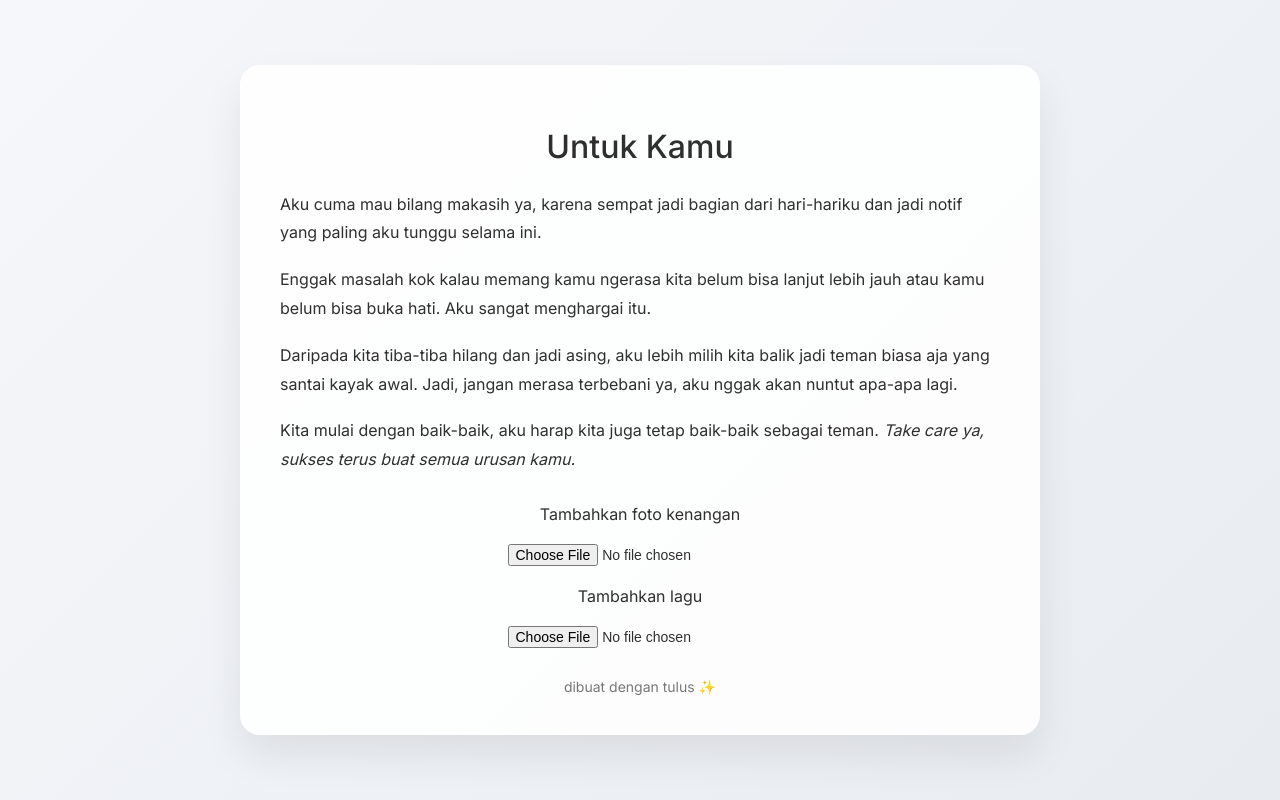
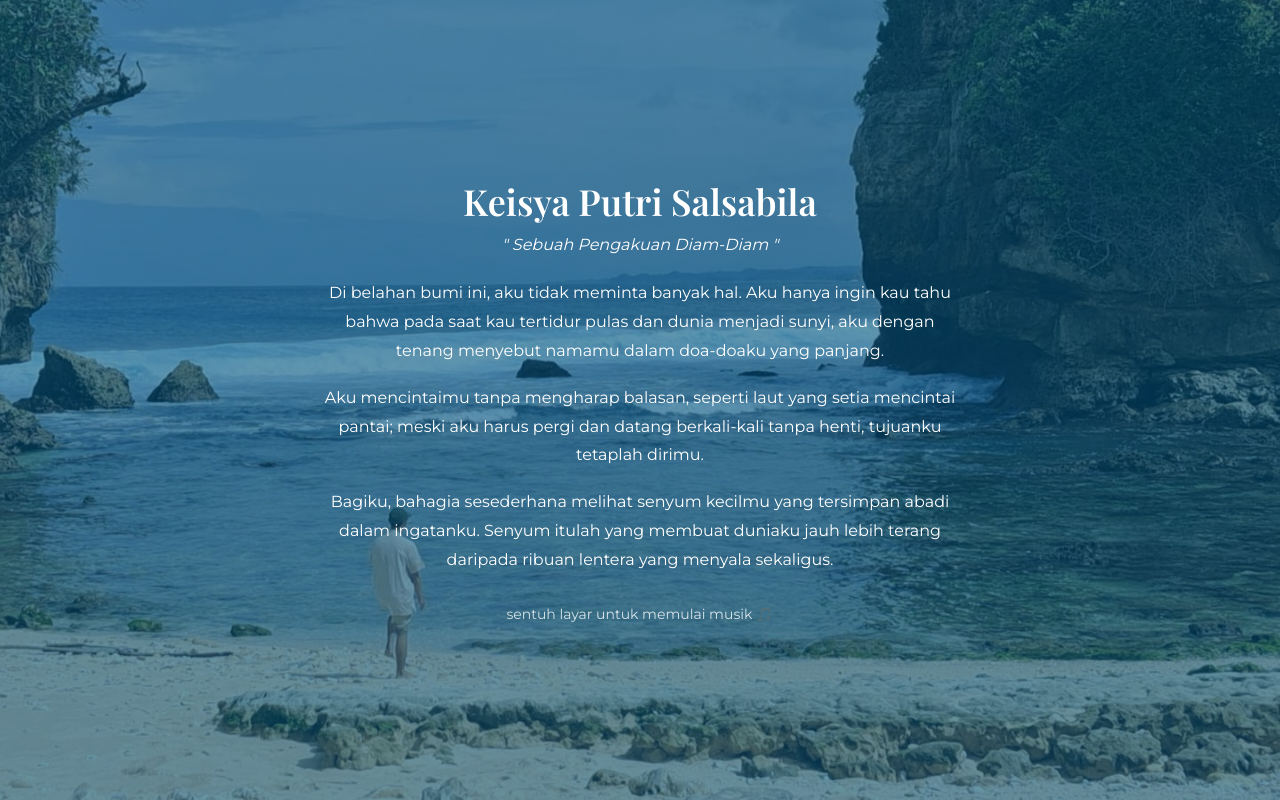
Before and after one commit to fikosangpejuang-commits/ungkapan, a plain HTML site: page index.html in a window 1280 px wide. Drawn offline with nearby package versions, Linux system fonts and the light colour scheme.

Commit message:
Add files via upload

```diff
--- a/index.html
+++ b/index.html
@@ -1,105 +1,135 @@
 <!DOCTYPE html>
 <html lang="id">
 <head>
-  <meta charset="UTF-8" />
-  <meta name="viewport" content="width=device-width, initial-scale=1.0" />
-  <title>Untuk Kamu</title>
-  <link href="https://fonts.googleapis.com/css2?family=Inter:wght@300;400;500&display=swap" rel="stylesheet">
+<meta charset="UTF-8">
+<meta name="viewport" content="width=device-width, initial-scale=1.0">
+<title>Sebuah Pengakuan Diam-Diam</title>
+
+<!-- Font klasik -->
+<link href="https://fonts.googleapis.com/css2?family=Playfair+Display:wght@600&family=Montserrat:wght@300;400&display=swap" rel="stylesheet">
+
 <style>
+* {
+  margin: 0;
+  padding: 0;
+  box-sizing: border-box;
+}
+
 body {
-      margin: 0;
   min-height: 100vh;
+  background:
+    linear-gradient(rgba(0,80,120,0.6), rgba(0,80,120,0.6)),
+    url('foto.jpg') center/cover no-repeat;
   display: flex;
   justify-content: center;
   align-items: center;
-      background: linear-gradient(135deg, #f5f7fa, #e8ecf1);
-      font-family: 'Inter', sans-serif;
-      color: #2f2f2f;
-    }
-    .card {
-      background: rgba(255,255,255,0.9);
-      max-width: 720px;
-      padding: 40px;
-      border-radius: 20px;
-      box-shadow: 0 20px 40px rgba(0,0,0,0.08);
-      animation: fadeIn 1.2s ease;
-    }
-    h1 {
-      font-weight: 500;
-      margin-bottom: 24px;
+  font-family: 'Montserrat', sans-serif;
+  color: #fff;
   text-align: center;
 }
+
+.container {
+  max-width: 700px;
+  padding: 30px;
+  animation: fadeIn 2s ease forwards;
+}
+
+h1 {
+  font-family: 'Playfair Display', serif;
+  font-size: 36px;
+  margin-bottom: 10px;
+  opacity: 0;
+  animation: slideUp 1.5s ease forwards;
+}
+
+.subtitle {
+  font-style: italic;
+  margin-bottom: 25px;
+  opacity: 0;
+  animation: slideUp 1.5s ease forwards;
+  animation-delay: 0.5s;
+}
+
 p {
+  font-size: 16px;
   line-height: 1.8;
-      font-size: 16px;
   margin-bottom: 18px;
+  opacity: 0;
+  animation: fadeText 1.5s ease forwards;
 }
-    .media {
+
+/* Delay bertahap */
+p:nth-of-type(1) { animation-delay: 1s; }
+p:nth-of-type(2) { animation-delay: 2s; }
+p:nth-of-type(3) { animation-delay: 3s; }
+
+.hint {
   margin-top: 30px;
-      display: flex;
-      flex-direction: column;
-      gap: 20px;
-      align-items: center;
+  font-size: 14px;
+  opacity: 0.8;
 }
-    input[type="file"] {
-      font-size: 14px;
+
+/* Animasi */
+@keyframes fadeIn {
+  from { opacity: 0; }
+  to { opacity: 1; }
 }
-    img {
-      max-width: 100%;
-      border-radius: 16px;
-      display: none;
+
+@keyframes slideUp {
+  from {
+    opacity: 0;
+    transform: translateY(30px);
   }
-    audio {
-      width: 100%;
-      display: none;
+  to {
+    opacity: 1;
+    transform: translateY(0);
   }
-    footer {
-      margin-top: 30px;
-      text-align: center;
-      font-size: 14px;
-      color: #777;
 }
-    @keyframes fadeIn {
-      from { opacity: 0; transform: translateY(20px); }
-      to { opacity: 1; transform: translateY(0); }
+
+@keyframes fadeText {
+  from {
+    opacity: 0;
+  }
+  to {
+    opacity: 1;
+  }
 }
 </style>
 </head>
-<body>
-  <div class="card">
-    <h1>Untuk Kamu</h1>
-    <p>Aku cuma mau bilang makasih ya, karena sempat jadi bagian dari hari-hariku dan jadi notif yang paling aku tunggu selama ini.</p>
-    <p>Enggak masalah kok kalau memang kamu ngerasa kita belum bisa lanjut lebih jauh atau kamu belum bisa buka hati. Aku sangat menghargai itu.</p>
-    <p>Daripada kita tiba-tiba hilang dan jadi asing, aku lebih milih kita balik jadi teman biasa aja yang santai kayak awal. Jadi, jangan merasa terbebani ya, aku nggak akan nuntut apa-apa lagi.</p>
-    <p>Kita mulai dengan baik-baik, aku harap kita juga tetap baik-baik sebagai teman. <em>Take care ya, sukses terus buat semua urusan kamu.</em></p>
 
-    <div class="media">
-      <label>Tambahkan foto kenangan</label>
-      <input type="file" accept="image/*" onchange="showImage(event)" />
-      <img id="preview" />
+<body onclick="playMusic()">
 
-      <label>Tambahkan lagu</label>
-      <input type="file" accept="audio/*" onchange="playAudio(event)" />
-      <audio id="audio" controls></audio>
+<div class="container">
+  <h1>Keisya Putri Salsabila</h1>
+  <div class="subtitle">" Sebuah Pengakuan Diam-Diam "</div>
+
+  <p>
+    Di belahan bumi ini, aku tidak meminta banyak hal. Aku hanya ingin kau tahu
+    bahwa pada saat kau tertidur pulas dan dunia menjadi sunyi, aku dengan tenang
+    menyebut namamu dalam doa-doaku yang panjang.
+  </p>
+
+  <p>
+    Aku mencintaimu tanpa mengharap balasan, seperti laut yang setia mencintai pantai;
+    meski aku harus pergi dan datang berkali-kali tanpa henti, tujuanku tetaplah dirimu.
+  </p>
+
+  <p>
+    Bagiku, bahagia sesederhana melihat senyum kecilmu yang tersimpan abadi dalam ingatanku.
+    Senyum itulah yang membuat duniaku jauh lebih terang daripada ribuan lentera yang menyala sekaligus.
+  </p>
+
+  <div class="hint">sentuh layar untuk memulai musik 🎵</div>
 </div>
 
-    <footer>
-      dibuat dengan tulus ✨
-    </footer>
-  </div>
+<audio id="musik" src="lagu.mp3"></audio>
 
 <script>
-    function showImage(event) {
-      const img = document.getElementById('preview');
-      img.src = URL.createObjectURL(event.target.files[0]);
-      img.style.display = 'block';
-    }
-    function playAudio(event) {
-      const audio = document.getElementById('audio');
-      audio.src = URL.createObjectURL(event.target.files[0]);
-      audio.style.display = 'block';
+function playMusic() {
+  const audio = document.getElementById("musik");
   audio.play();
 }
 </script>
+
 </body>
 </html>
```
Also changed, not shown: foto.jpg (added), 1 other file. Lines whose indentation alone changed are shown as unchanged.
